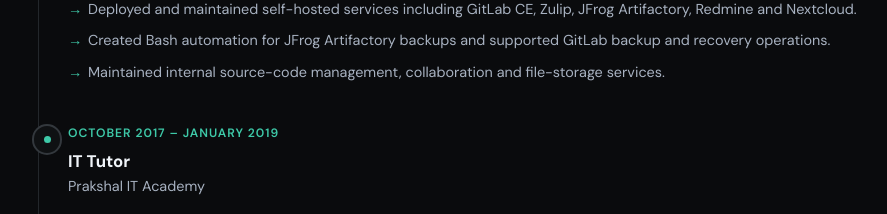
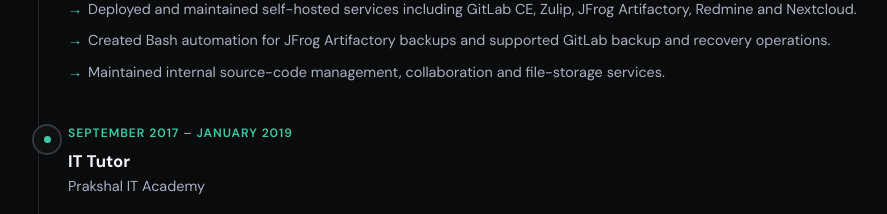
Before and after one commit to jenidevops30/portfolio, a React (Vite) app in the folder frontend/: page / in a window 1280 px wide. Shown: the part 3060-3274 px from the top of the page, without its empty margins (18-905 px from the left). Built offline with nearby package versions, Linux system fonts and the light colour scheme.

Commit message:
Correct Prakshal IT Academy start date to September 2017

```diff
--- a/frontend/src/data/experienceData.js
+++ b/frontend/src/data/experienceData.js
@@ -50,7 +50,7 @@ export const experience = [
   {
     role: "IT Tutor",
     company: "Prakshal IT Academy",
-    date_range: "OCTOBER 2017 – JANUARY 2019",
+    date_range: "SEPTEMBER 2017 – JANUARY 2019",
     description: [
       "Taught computer fundamentals, hardware, networking, Linux administration and cloud computing.",
       "Guided learners through foundational technical concepts and practical exercises."
```
